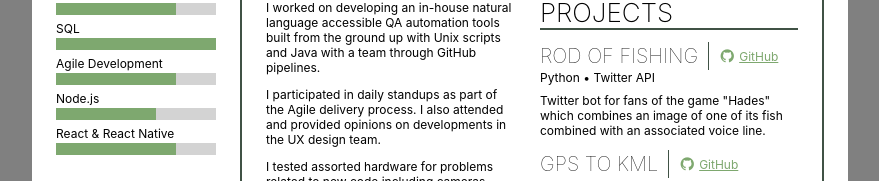
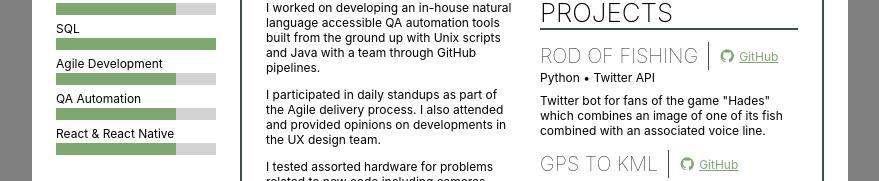
Before and after one commit to rogandley/resume, a React (Create React App) app: page / in a window 1280 px wide. Shown: the part 500-681 px from the top of the page, without its empty margins (200-1079 px from the left). Built offline with nearby package versions, Linux system fonts and the light colour scheme.

Commit message:
Updated to focus skills in CS

```diff
--- a/src/components/Skills.js
+++ b/src/components/Skills.js
@@ -25,9 +25,9 @@ const skills = [
         proficiency: 4
     },
     {
-        name: 'Node.js',
+        name: 'QA Automation',
         lang: false,
-        proficiency: 3.5
+        proficiency: 4
     },
     {
         name: 'React & React Native',
```
